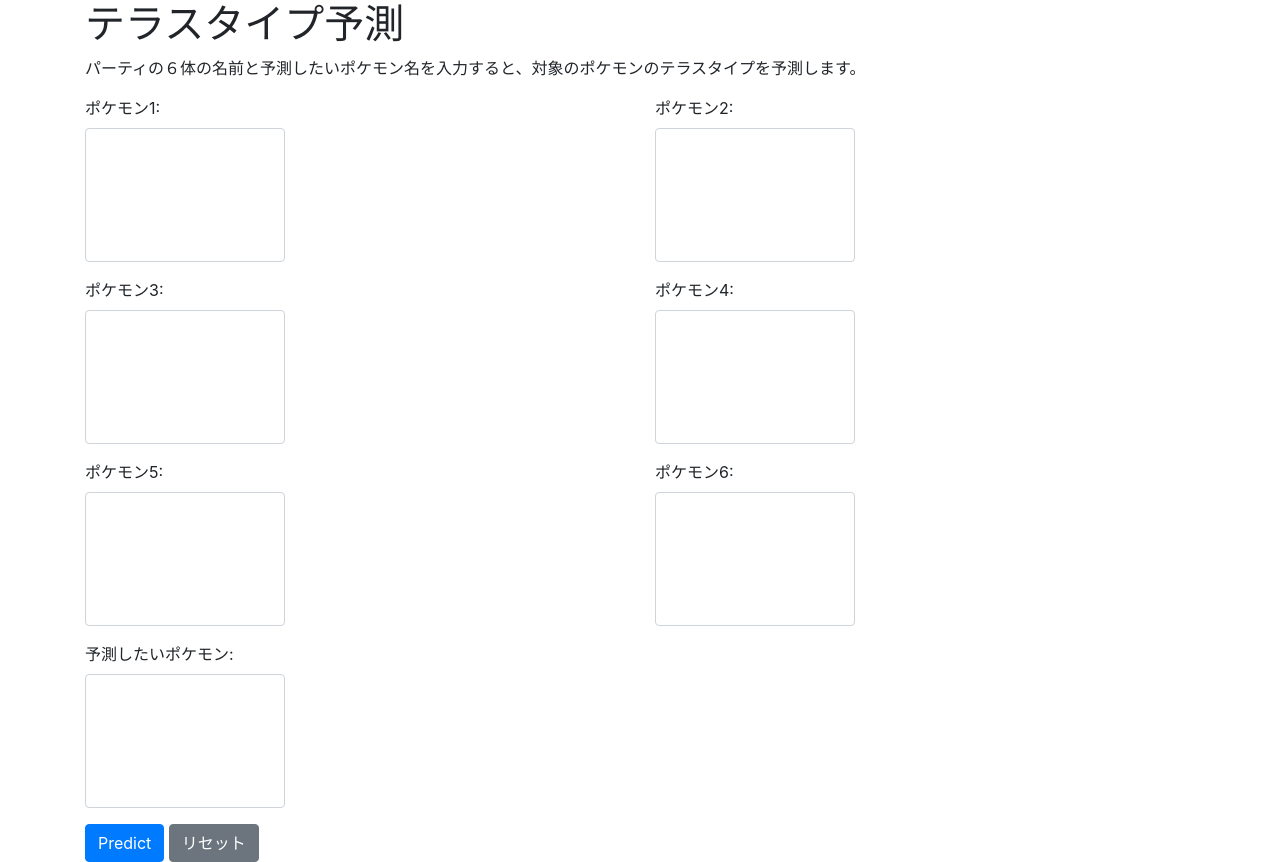
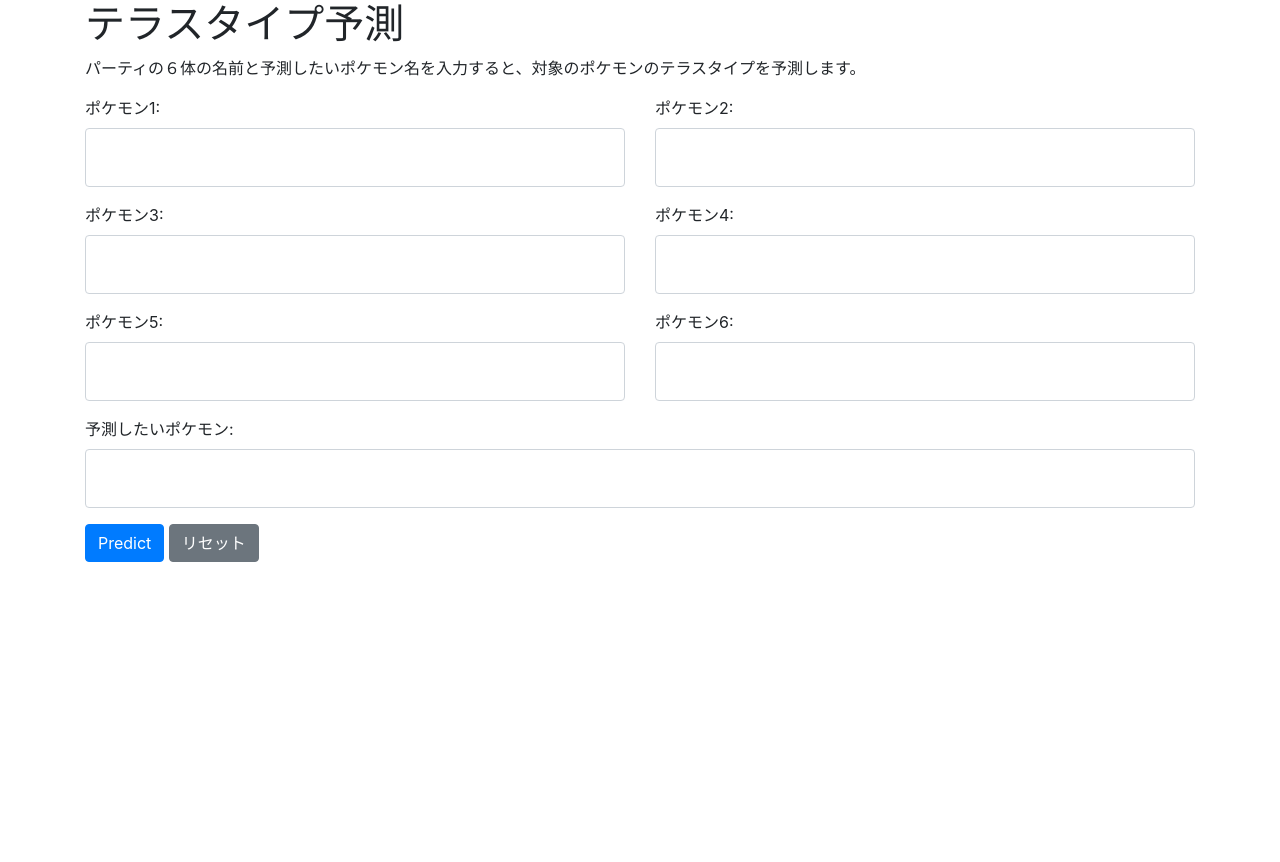
Before and after one commit to harukirara/teratype_pre, a Flask app: page / in a window 1280 px wide. After the commit the page ends 562 px from the top, so only its background shows below. Run offline with Flask 2, Linux system fonts and the light colour scheme; parts of the project's set-up code (start-up, migrations or seed data) failed here and were passed over; some libraries are stand-ins or nearby versions.

Commit message:
Update index.html

```diff
--- a/templates/index.html
+++ b/templates/index.html
@@ -9,9 +9,7 @@
             font-size: 30px;
         }
         .form-control {
-            font-size: 20px;
-            line-height: 6;
-            width: 200px;
+            font-size: 30px;
         }
     </style>
 </head>
```
